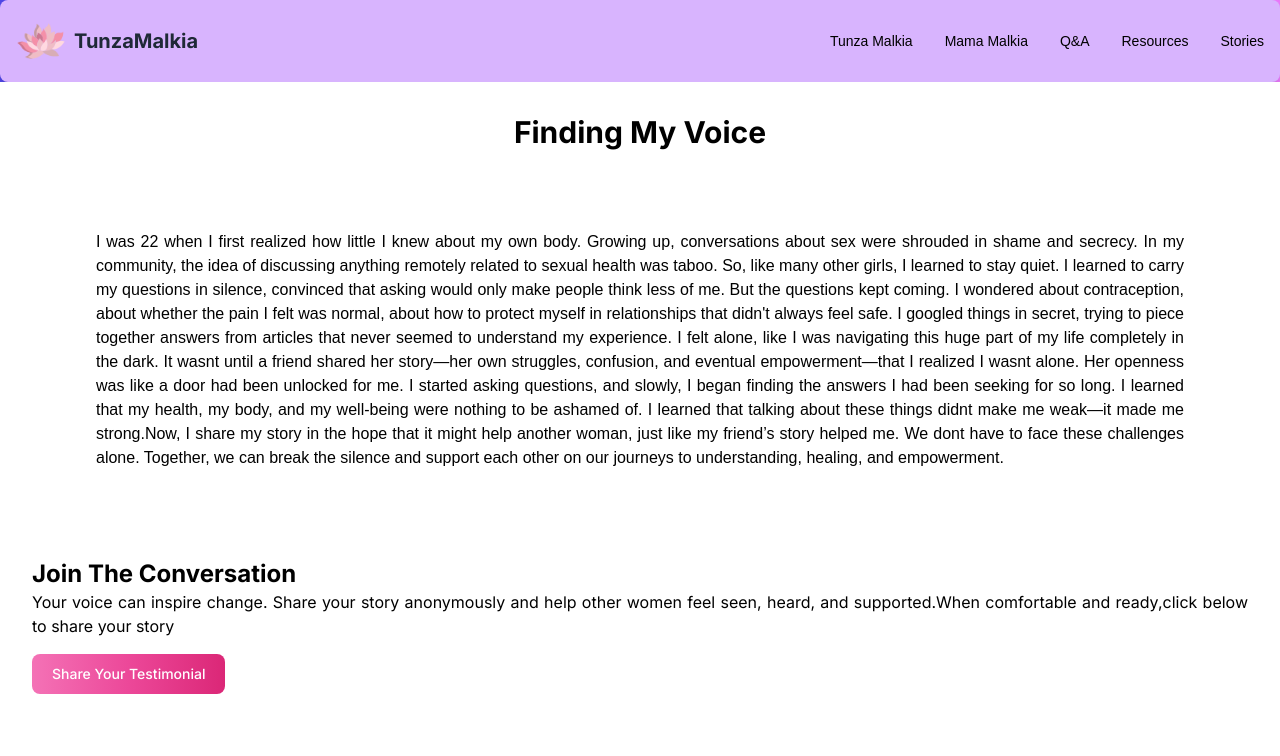
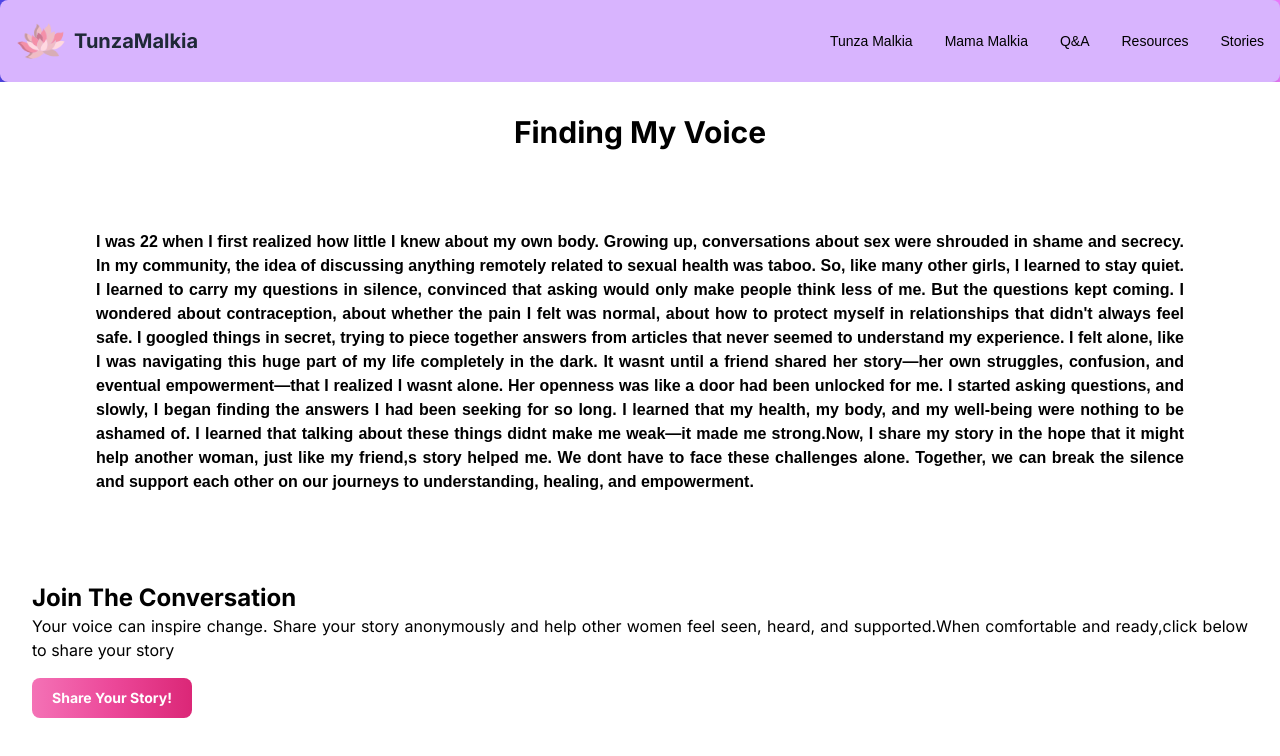
Before and after one commit to Konji-tech/tunzamalkia-gc, a Next.js app: page /testimonials/story1 in a window 1280 px wide. Shown: the top 756 px of the page. Built offline with nearby package versions, Linux system fonts and the light colour scheme.

Commit message:
cleaning UI

```diff
--- a/src/app/contraception/page.tsx
+++ b/src/app/contraception/page.tsx
@@ -71,7 +71,7 @@ function ContraceptionsList() {
       {contraceptionList.map((feature, index) => (
         <div
           key={index}
-          className="flex flex-col items-center gap-4 w-full max-w-[350px] bg-white rounded-3xl shadow-lg p-6 transition duration-1000 hover:scale-125"
+          className="flex flex-col items-center gap-4 w-full max-w-[350px] bg-[#f8d7da] rounded-3xl shadow-2xl p-6 transition duration-1000 hover:scale-125"
         >
           {/* Title */}
           <h3 className="text-xl font-semibold">{feature.title}</h3>
@@ -80,7 +80,7 @@ function ContraceptionsList() {
           <div className="rounded-3xl w-full aspect-square flex items-center justify-center ">
             <Image
               src={feature.image}
-              alt={feature.title} // Use title for alt text
+              alt={feature.title}
               className="object-cover"
             />
           </div>
@@ -114,7 +114,7 @@ export default function Contraceptions() {
         </div>
       </div>
 
-      <div className="flex flex-col px-16 py-16 bg-white text-center">
+      <div className="flex flex-col px-16 py-16 bg-purple-300  text-center rounded-md  ">
         <h2 className="text-4xl text-black font-bold">Welcome to Contraception Education </h2>
 
       </div>
--- a/src/app/testimonials/story1/page.tsx
+++ b/src/app/testimonials/story1/page.tsx
@@ -27,7 +27,7 @@ const Story1 = () => {
   return (
     <div className="p-8 bg-white w-screen h-screen">
       <h1 className="text-3xl font-bold mb-4 text-center">Finding My Voice</h1>
-      <div className="font-poppins p-16 text-justify">
+      <div className="font-poppins p-16 text-justify font-bold">
         <p>
           I was 22 when I first realized how little I knew about my own body. Growing up, conversations about sex were shrouded in shame and secrecy. In my
           community, the idea of discussing anything remotely related to sexual health was taboo. So, like many other girls, I learned to stay quiet. I learned
@@ -37,7 +37,7 @@ const Story1 = () => {
           part of my life completely in the dark. It wasnt until a friend shared her story—her own struggles, confusion, and eventual empowerment—that I
           realized I wasnt alone. Her openness was like a door had been unlocked for me. I started asking questions, and slowly, I began finding the answers I
           had been seeking for so long. I learned that my health, my body, and my well-being were nothing to be ashamed of. I learned that talking about these
-          things didnt make me weak—it made me strong.Now, I share my story in the hope that it might help another woman, just like my friend’s story helped
+          things didnt make me weak—it made me strong.Now, I share my story in the hope that it might help another woman, just like my friend,s story helped
           me. We dont have to face these challenges alone. Together, we can break the silence and support each other on our journeys to understanding, healing,
           and empowerment.
         </p>
@@ -46,8 +46,8 @@ const Story1 = () => {
       <p className="mb-4 text-justify">Your voice can inspire change.
         Share your story anonymously and help other women feel seen, heard, and supported.When comfortable and ready,click below to share your story </p>
       <Link href="https://docs.google.com/forms/d/e/1FAIpQLSfIflscaYftjiCQ3c0bxSlmB-uWofJTojyEBk0ML-OdaEQbTQ/viewform">
-        <button className="text-white bg-gradient-to-r from-pink-400 via-pink-500 to-pink-600 hover:bg-gradient-to-br focus:ring-4 focus:outline-none focus:ring-pink-300 font-medium rounded-lg text-sm px-5 py-2.5">
-          Share Your Testimonial
+        <button className="text-white bg-gradient-to-r from-pink-400 via-pink-500 to-pink-600 hover:bg-gradient-to-br focus:ring-4 focus:outline-none focus:ring-pink-300  rounded-lg text-sm px-5 py-2.5 font-bold">
+          Share Your Story!
         </button>
       </Link>
     </div>
```
